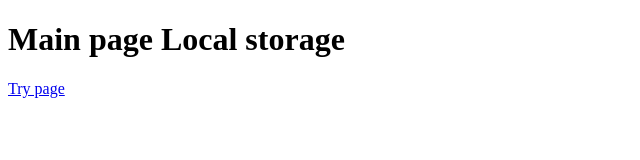
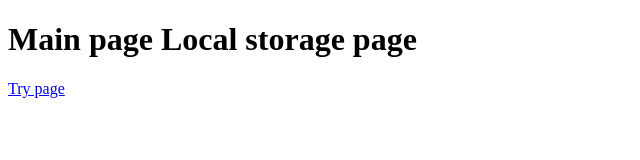
Before and after one commit to ShreyasKyada/LocalStorage, a plain HTML site: page index.html in a window 1280 px wide. Shown: the whole page, without its empty margins (0-640 px from the left). Drawn offline with Linux system fonts and the light colour scheme.

Commit message:
Update index.html

```diff
--- a/index.html
+++ b/index.html
@@ -7,7 +7,7 @@
     <title>main page</title>
 </head>
 <body>
-    <h1>Main page Local storage</h1>
+    <h1>Main page Local storage page</h1>
     <a href="try.html">Try page</a>
     <script>
         localStorage.setItem("s","shreyas");
```
